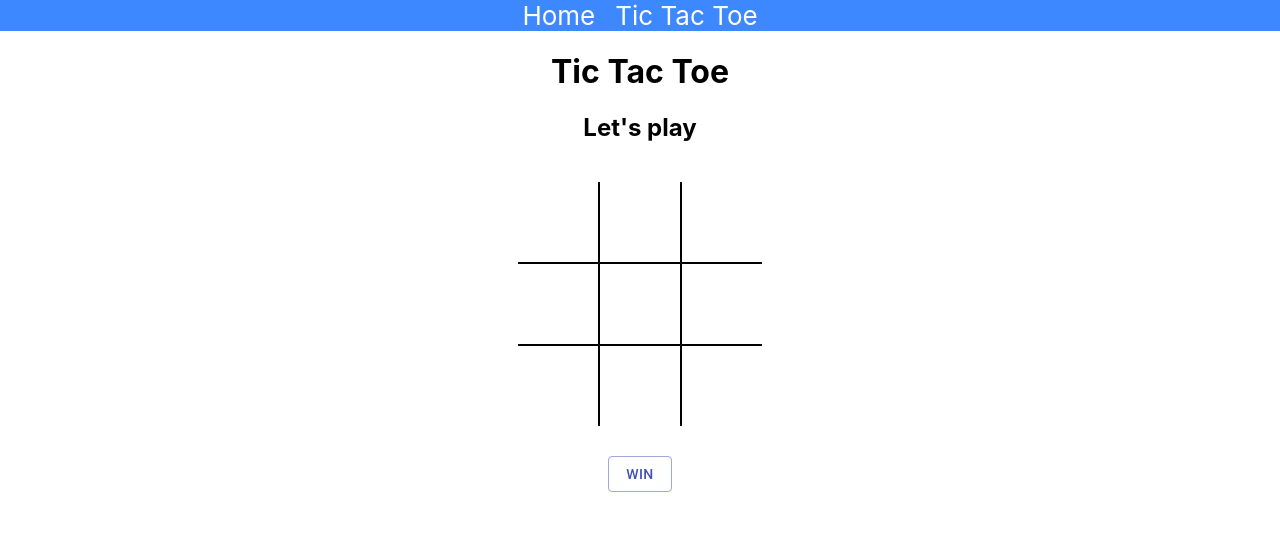
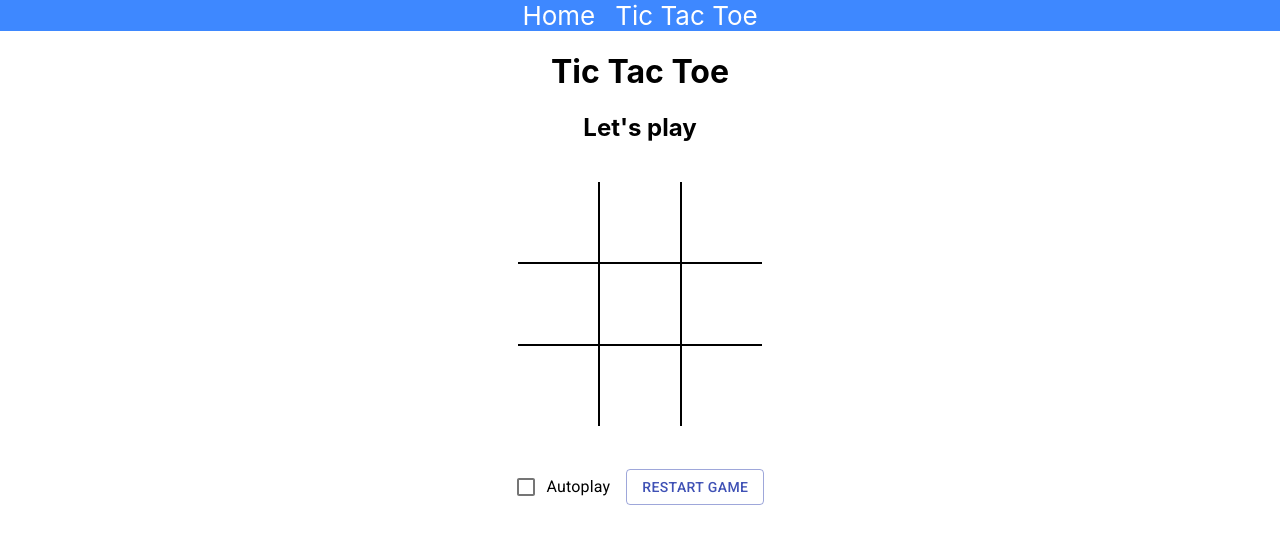
Before and after one commit to DmytroYesin/Portfolio_Project, a React (Create React App) app: page /tic-tac-toe in a window 1280 px wide. Shown: the top 544 px of the page. Built offline with nearby package versions, Linux system fonts and the light colour scheme.

Commit message:
add autoplay choose

```diff
--- a/src/components/Pages/TicTacToe/TicTac.css
+++ b/src/components/Pages/TicTacToe/TicTac.css
@@ -29,11 +29,11 @@
     border-right: 2px solid black;
 }
 
-.game_block {
+.game_block, .controlBlock {
   display: flex;
   justify-content: center;
   align-items: center;
-  padding: 20px 20px 30px;
+  padding: 20px;
 }
 
 .empty_symbol_class {
--- a/src/components/Pages/TicTacToe/TicTac.tsx
+++ b/src/components/Pages/TicTacToe/TicTac.tsx
@@ -1,8 +1,8 @@
 import React from 'react';
-// import Button from '@material-ui/core/Button';
-// import { Link } from 'react-router-dom'
 import './TicTac.css';
 import Button from '@material-ui/core/Button';
+import Checkbox from '@material-ui/core/Checkbox';
+import FormControlLabel from '@material-ui/core/FormControlLabel';
 
 const initialState = {
     field: [
@@ -13,6 +13,7 @@ const initialState = {
     symbol: 'o',
     winning: 'play',
     step_count: 0,
+    autoplay: false,
 };
 
 interface MyState {
@@ -20,6 +21,7 @@ interface MyState {
     symbol: string,
     winning: string,
     step_count: number,
+    autoplay: boolean,
 }
 
 class TicTac extends React.Component<{}, MyState> {
@@ -58,7 +60,7 @@ class TicTac extends React.Component<{}, MyState> {
         </>;
     }
 
-    moveOn(x:number, y:number) {
+    moveOn (x:number, y:number) {
         this.setState((state) => {
             let newArr = state.field;
             newArr[y][x] = state.symbol;
@@ -76,13 +78,13 @@ class TicTac extends React.Component<{}, MyState> {
         });
     }
 
-    clicked(x:number, y:number) {
+    clicked (x:number, y:number) {
         if (this.state.field[y][x] === '-' && this.state.winning === 'play') {
             this.moveOn(x,y);
         }
     }
 
-    CheckWin(field: string[][], symbol: string) {
+    CheckWin (field: string[][], symbol: string) {
         if (field[0][0] === symbol && field[1][1] === symbol && field[2][2] === symbol) {
             return true;
         } else if (field[0][2] === symbol && field[1][1] === symbol && field[2][0] === symbol) {
@@ -100,6 +102,26 @@ class TicTac extends React.Component<{}, MyState> {
         return false;
     }
 
+    clearField (arr: string[][]) {
+        return arr.map((item: string[]) => {
+            return item.map((elem: string) => {
+               return '-';
+            })
+        })
+    }
+
+    restartGame () {
+        this.setState((state) => {
+            return {...state, winning: 'play', field: this.clearField(state.field)};
+        });
+    }
+
+    changeControl () {
+        this.setState((state) => {
+            return {...state, autoplay: !state.autoplay};
+        });
+    };
+
 
     render() {
         return (
@@ -114,9 +136,21 @@ class TicTac extends React.Component<{}, MyState> {
                     {this.print_field(this.state.field)}
                 </div>
 
-                <Button  onClick={() => this.clicked(2,0)} variant="outlined" color="primary">
-                    {this.state.winning ? "Win" : "Game on"}
-                </Button>
+                <div className="controlBlock">
+
+                    <FormControlLabel
+                        control={<Checkbox key="autoplay"
+                                    value={this.state.autoplay}
+                                    onChange={this.changeControl}
+                                    disabled={this.state.step_count > 0}
+                             />}
+                        label="Autoplay"
+                    />
+
+                    <Button  onClick={() => this.restartGame()} variant="outlined" color="primary">
+                        Restart Game
+                    </Button>
+                </div>
             </div>
         );
     }
```
